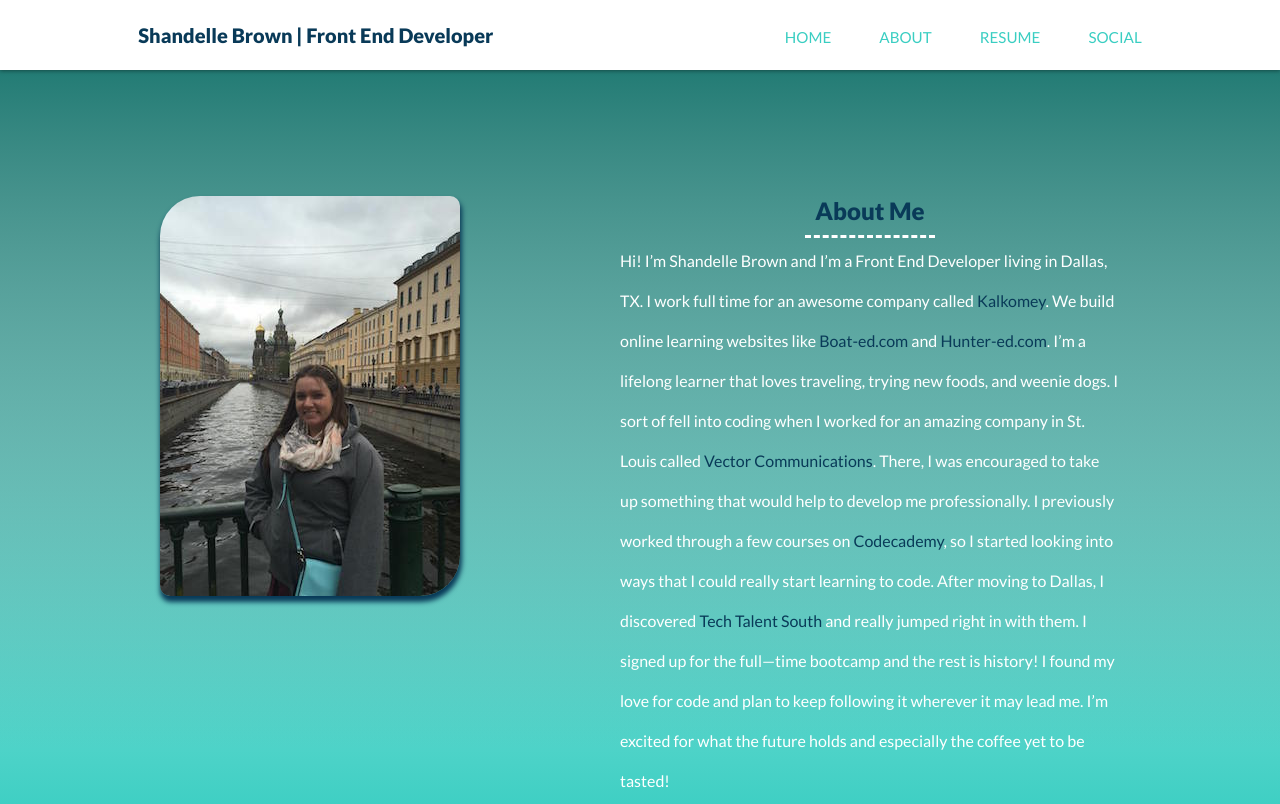
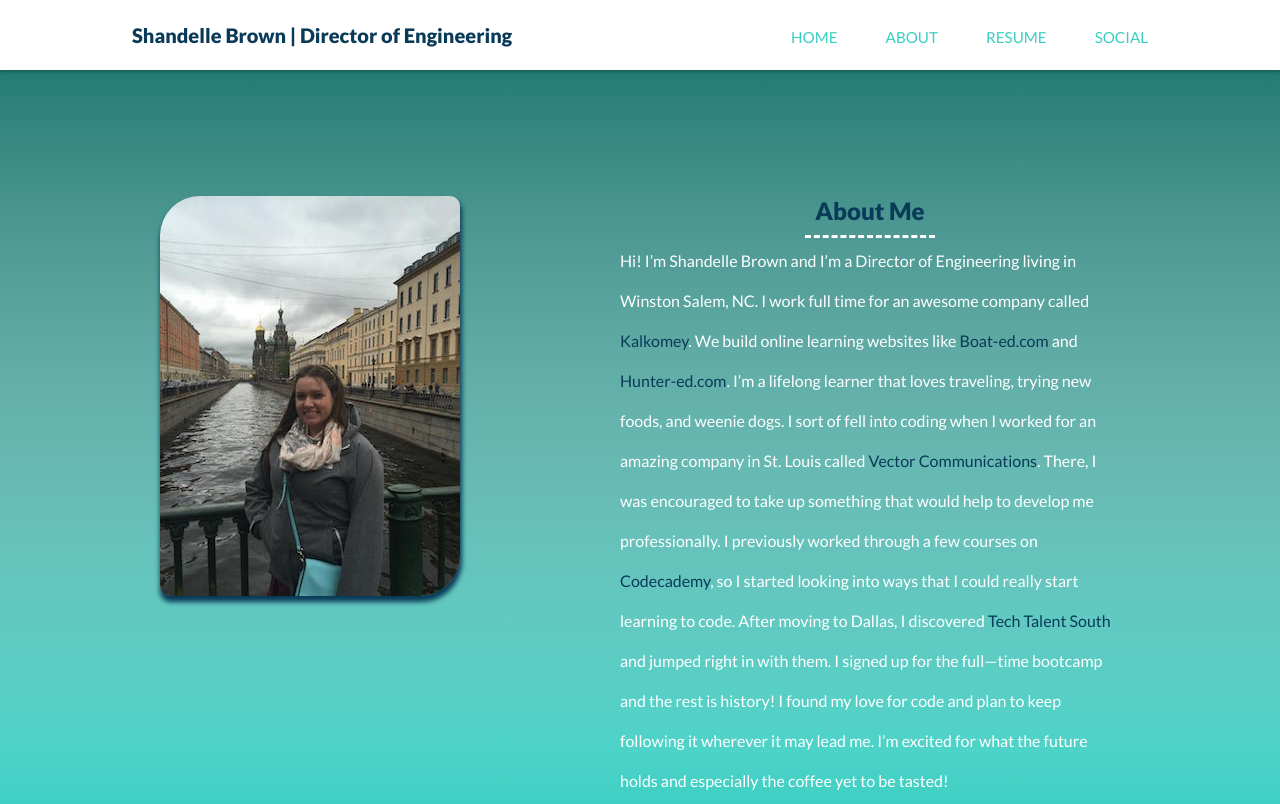
Before and after one commit to ShandelleB/personal-site, a plain HTML site: page about.html in a window 1280 px wide. Shown: the top 804 px of the page. Drawn offline with Linux system fonts and the light colour scheme.

Commit message:
Update about.html

```diff
--- a/about.html
+++ b/about.html
@@ -12,7 +12,7 @@
 <body>
 	<header class="main-header">
 		<div class="container clearfix">
-			<h1 class="name"><a href="index.html">Shandelle Brown | Front End Developer</a></h1>
+			<h1 class="name"><a href="index.html">Shandelle Brown | Director of Engineering</a></h1>
 			<ul class="main-nav">
 				<li><a href="index.html">Home</a></li>
 				<li><a href="about.html">About</a></li>
@@ -30,7 +30,7 @@
 
 			<div class="secondary col">
 				<h2>About Me</h2>
-				<p>Hi!  I&rsquo;m Shandelle Brown and I&rsquo;m a Front End Developer living in Dallas, TX.  I work full time for an awesome company called <a href="https://www.kalkomey.com" target="_blank" rel="external">Kalkomey</a>. We build online learning websites like <a href="https://www.boat-ed.com" target="_blank" rel="external">Boat-ed.com</a> and <a href="https://www.hunter-ed.com" target="_blank" rel="external">Hunter-ed.com</a>. I&rsquo;m a lifelong learner that loves traveling, trying new foods, and weenie dogs.  I sort of fell into coding when I worked for an amazing company in St. Louis called <a href="http://www.vectorstl.com" target="_blank" rel="external">Vector Communications</a>.  There, I was encouraged to take up something that would help to develop me professionally.  I previously worked through a few courses on <a href="https://www.codecademy.com" target="_blank" rel="external">Codecademy</a>, so I started looking into ways that I could really start learning to code.  After moving to Dallas, I discovered <a href="http://www.techtalentsouth.com" target="_blank" rel="external">Tech Talent South</a> and really jumped right in with them.  I signed up for the full&mdash;time bootcamp and the rest is history!  I found my love for code and plan to keep following it wherever it may lead me.  I&rsquo;m excited for what the future holds and especially the coffee yet to be tasted!</p>
+				<p>Hi!  I&rsquo;m Shandelle Brown and I&rsquo;m a Director of Engineering living in Winston Salem, NC.  I work full time for an awesome company called <a href="https://www.kalkomey.com" target="_blank" rel="external">Kalkomey</a>. We build online learning websites like <a href="https://www.boat-ed.com" target="_blank" rel="external">Boat-ed.com</a> and <a href="https://www.hunter-ed.com" target="_blank" rel="external">Hunter-ed.com</a>. I&rsquo;m a lifelong learner that loves traveling, trying new foods, and weenie dogs.  I sort of fell into coding when I worked for an amazing company in St. Louis called <a href="http://www.vectorstl.com" target="_blank" rel="external">Vector Communications</a>.  There, I was encouraged to take up something that would help to develop me professionally.  I previously worked through a few courses on <a href="https://www.codecademy.com" target="_blank" rel="external">Codecademy</a>, so I started looking into ways that I could really start learning to code.  After moving to Dallas, I discovered <a href="http://www.techtalentsouth.com" target="_blank" rel="external">Tech Talent South</a> and jumped right in with them.  I signed up for the full&mdash;time bootcamp and the rest is history!  I found my love for code and plan to keep following it wherever it may lead me.  I&rsquo;m excited for what the future holds and especially the coffee yet to be tasted!</p>
 			</div>
 		</div>
 	</div>
```
